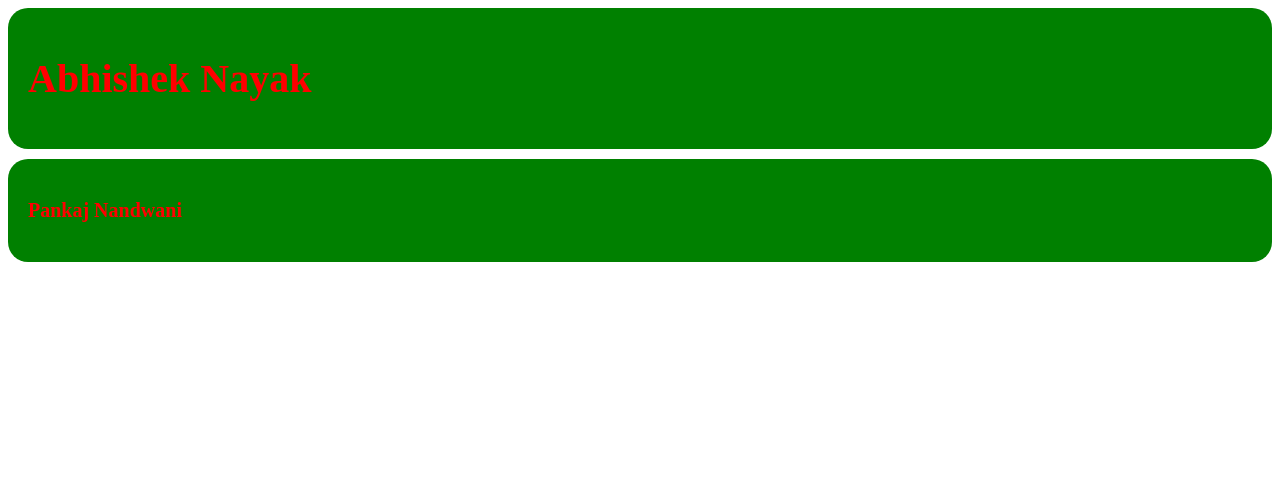
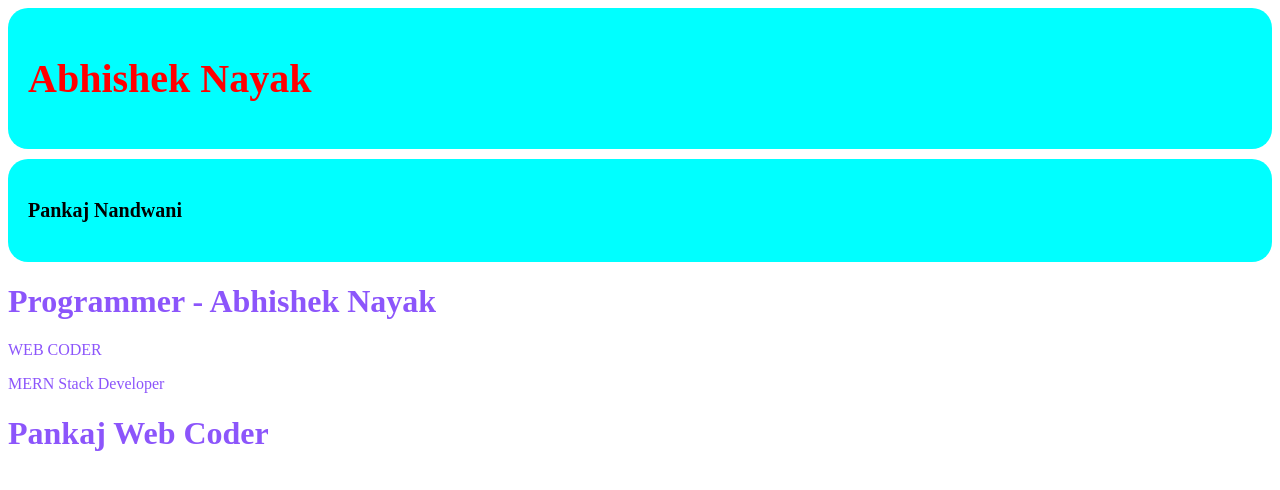
Before and after one commit to Abhisheknayak-programer/SEO-Notes, a plain HTML site: page index.html in a window 1280 px wide. Drawn offline with Linux system fonts and the light colour scheme.

Commit message:
Notes Updated :)

```diff
--- a/index.html
+++ b/index.html
@@ -12,29 +12,70 @@
 </head>
 
 <style>
-    .redColorComponent {
-        color: red;
+    :root {
+        --primary-color: #8c55fb;
+    }
+
+    .component {
         padding: 20px;
         font-size: 20px;
         font-weight: 800;
-        background-color: green;
+        background-color: aqua;
         border-radius: 20px;
         margin-bottom: 10px;
+    }
+
+    .redColorComponent {
+        color: red;
+    }
+
+    .blackColorComponent {
+        color: black;
+    }
+
+    .mainColor {
+        color: var(--primary-color);
     }
 </style>
 
 <body>
 
-    <div class="redColorComponent">
+    <div class="redColorComponent component">
         <h1>Abhishek Nayak</h1>
     </div>
 
     <div></div>
     <div></div>
 
-    <section class="redColorComponent">
+    <section class="blackColorComponent component">
         <p>Pankaj Nandwani</p>
     </section>
+
+
+    <div class="ghar">
+        <h1 class="mainColor">Programmer - Abhishek Nayak</h1>
+        <div>
+            <p class="mainColor">WEB CODER</p>
+            <span class="mainColor">MERN Stack Developer</span>
+        </div>
+    </div>
+
+
+    <div>
+        <h1 class="mainColor">
+            Pankaj Web Coder
+        </h1>
+    </div>
+
+
+    <section>
+        <div></div>
+        <div></div>
+        <div></div>
+    </section>
+
+
+    <h1><span><i></i></span></h1>
 
 </body>
 
```
Also changed, not shown: session_8.txt, session_9.txt (added).
